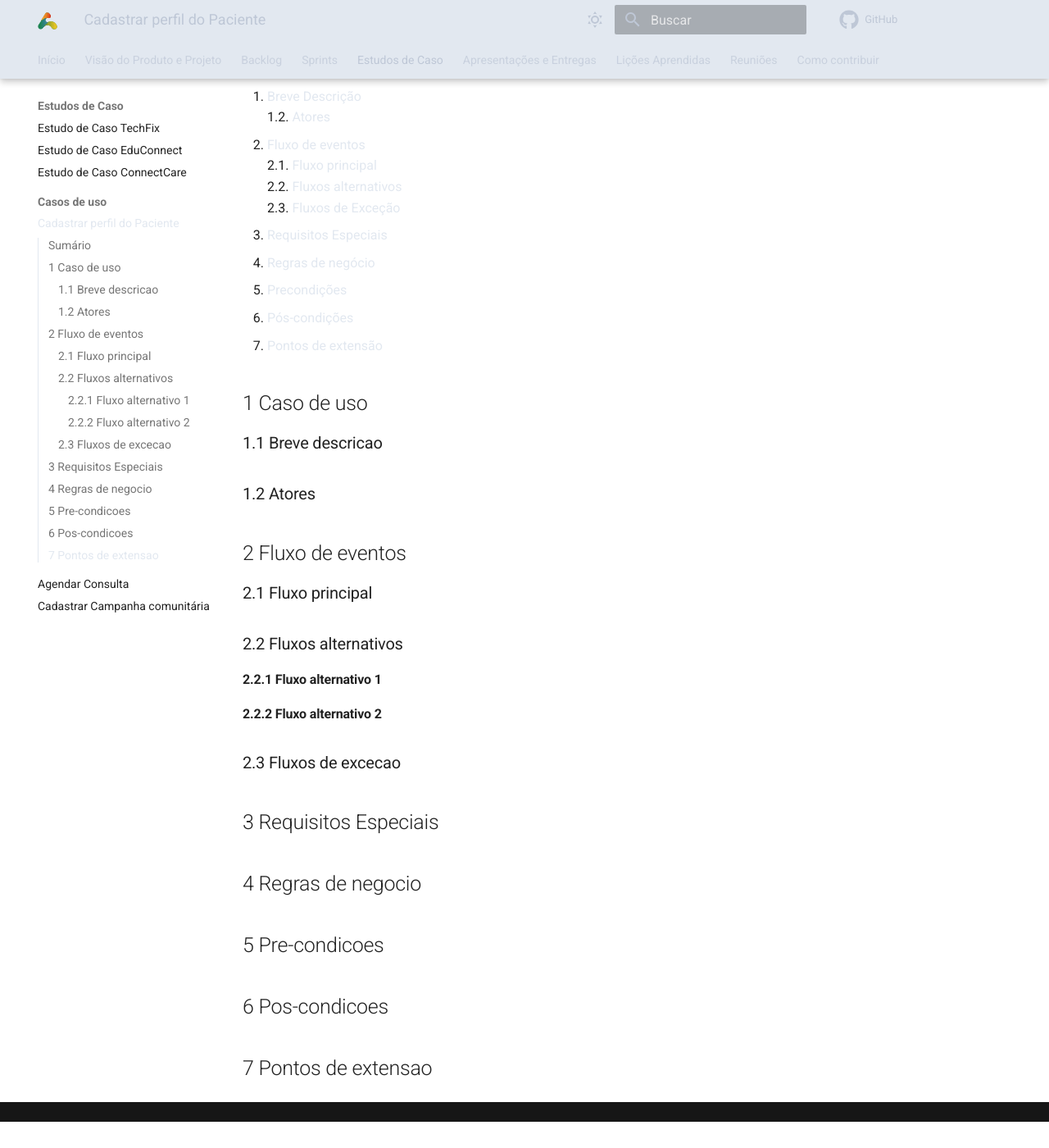
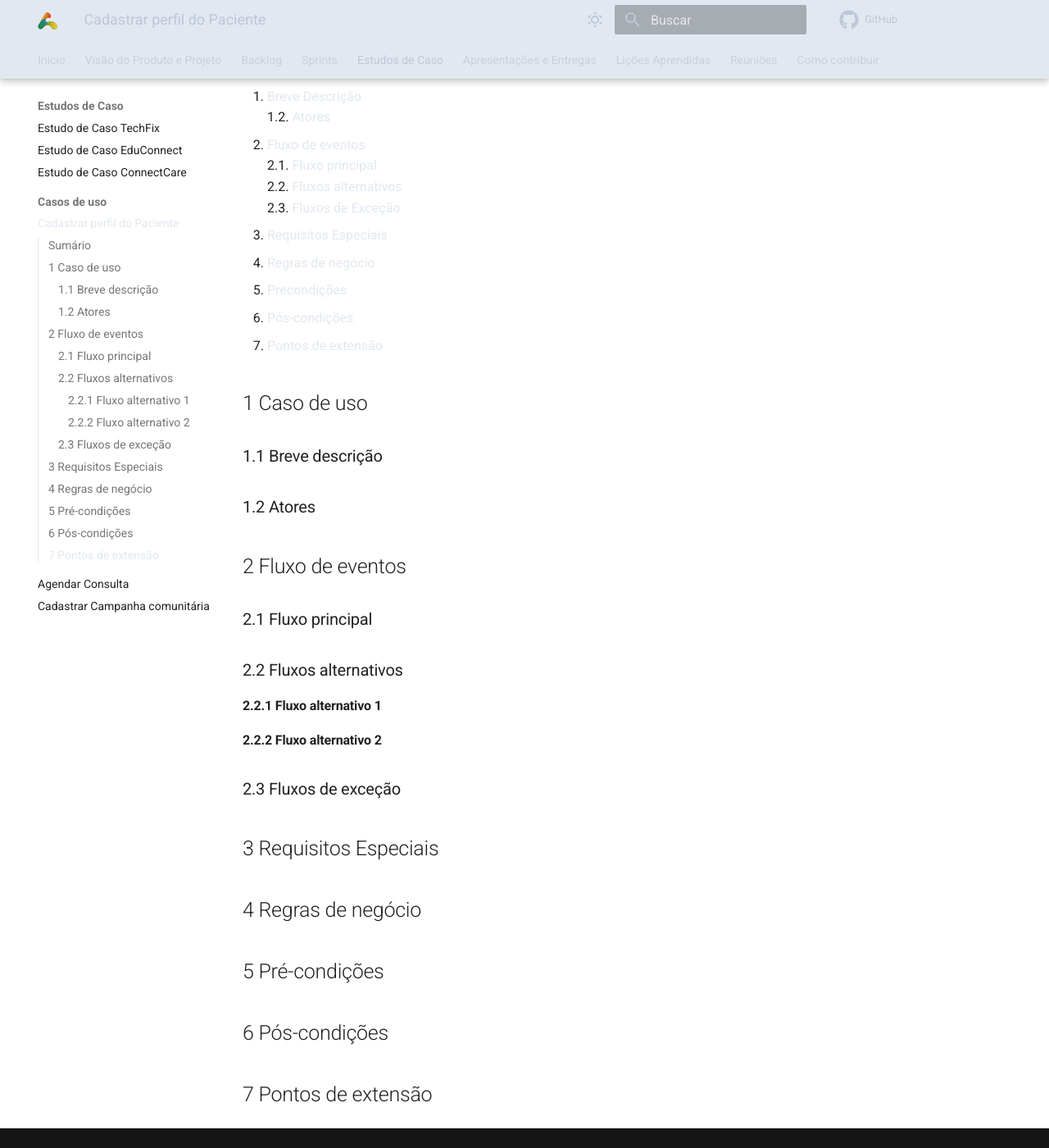
Before and after one commit to mdsreq-fga-unb/2024.2-T03-AutoReiTintas, an MkDocs documentation site: the page built from docs/auto-rei-tintas/docs/sections/study_cases/use_cases/cadastrar_perfil_paciente.md, in a window 1280 px wide and 1400 px high, scrolled down 214 px. Shown: the whole window at 82% size. Built offline with MkDocs 1.6.1 and Material for MkDocs 9.7.7, drawn with Linux system fonts in a browser that asks for light colours; comment, search, counter and statistics services are not loaded; before the commit the page ends 1582 px from its top, so only the background shows below that.

Commit message:
docs: atualizando template de especificação de caso de uso

```diff
--- a/docs/auto-rei-tintas/docs/sections/study_cases/use_cases/cadastrar_perfil_paciente.md
+++ b/docs/auto-rei-tintas/docs/sections/study_cases/use_cases/cadastrar_perfil_paciente.md
@@ -1,40 +1,53 @@
 ## Sumário
-1. [Breve Descrição](#11-breve-descricao)<br>
-1.2. [Atores](#12-atores)<br>
-2. [Fluxo de eventos](#2-fluxo-de-eventos)<br>
-2.1. [Fluxo principal](#21-fluxo-principal)<br>
-2.2. [Fluxos alternativos](#22-fluxos-alternativos)<br>
-2.3. [Fluxos de Exceção](#23-fluxos-de-excecao)<br>
-3. [Requisitos Especiais](#3-requisitos-especiais)<br>
-4. [Regras de negócio](#4-regras-de-negocio)<br>
-5. [Precondições](#5-pre-condicoes)<br>
-6. [Pós-condições](#6-pos-condicoes)<br>
-7. [Pontos de extensão](#7-pontos-de-extensao)<br>
+1. [Breve Descrição](#breve-descricao)<br>
+1.2. [Atores](#atores)<br>
+2. [Fluxo de eventos](#fluxo-de-eventos)<br>
+2.1. [Fluxo principal](#fluxo-principal)<br>
+2.2. [Fluxos alternativos](#fluxos-alternativos)<br>
+2.3. [Fluxos de Exceção](#fluxos-de-excecao)<br>
+3. [Requisitos Especiais](#requisitos-especiais)<br>
+4. [Regras de negócio](#regras-de-negocio)<br>
+5. [Precondições](#pre-condicoes)<br>
+6. [Pós-condições](#pos-condicoes)<br>
+7. [Pontos de extensão](#pontos-de-extensao)<br>
 
 ## 1 Caso de uso
 
-### 1.1 Breve descricao
+<a id="breve-descricao"></a>
+### 1.1 Breve descrição
 
+<a id="atores"></a>
 ### 1.2 Atores
 
+<a id="fluxo-de-eventos"></a>
 ## 2 Fluxo de eventos
 
+<a id="fluxo-principal"></a>
 ### 2.1 Fluxo principal
 
+<a id="fluxos-alternativos"></a>
 ### 2.2 Fluxos alternativos
 
+<a id="fluxo-alternativo-1"></a>
 #### 2.2.1 Fluxo alternativo 1
 
+<a id="fluxo-alternativo-2"></a>
 #### 2.2.2 Fluxo alternativo 2
 
-### 2.3 Fluxos de excecao
+<a id="fluxos-de-excecao"></a>
+### 2.3 Fluxos de exceção
 
+<a id="requisitos-especiais"></a>
 ## 3 Requisitos Especiais
 
-## 4 Regras de negocio
+<a id="regras-de-negocio"></a>
+## 4 Regras de negócio
 
-## 5 Pre-condicoes
+<a id="pre-condicoes"></a>
+## 5 Pré-condições
 
-## 6 Pos-condicoes
+<a id="pos-condicoes"></a>
+## 6 Pós-condições
 
-## 7 Pontos de extensao
+<a id="pontos-de-extensao"></a>
+## 7 Pontos de extensão
```
Also changed, not shown: docs/auto-rei-tintas/docs/sections/study_cases/use_cases/agendar_consulta.md (+30 -17 lines), docs/auto-rei-tintas/docs/sections/study_cases/use_cases/cadastrar_campanha_comunitaria.md (+30 -17 lines).
